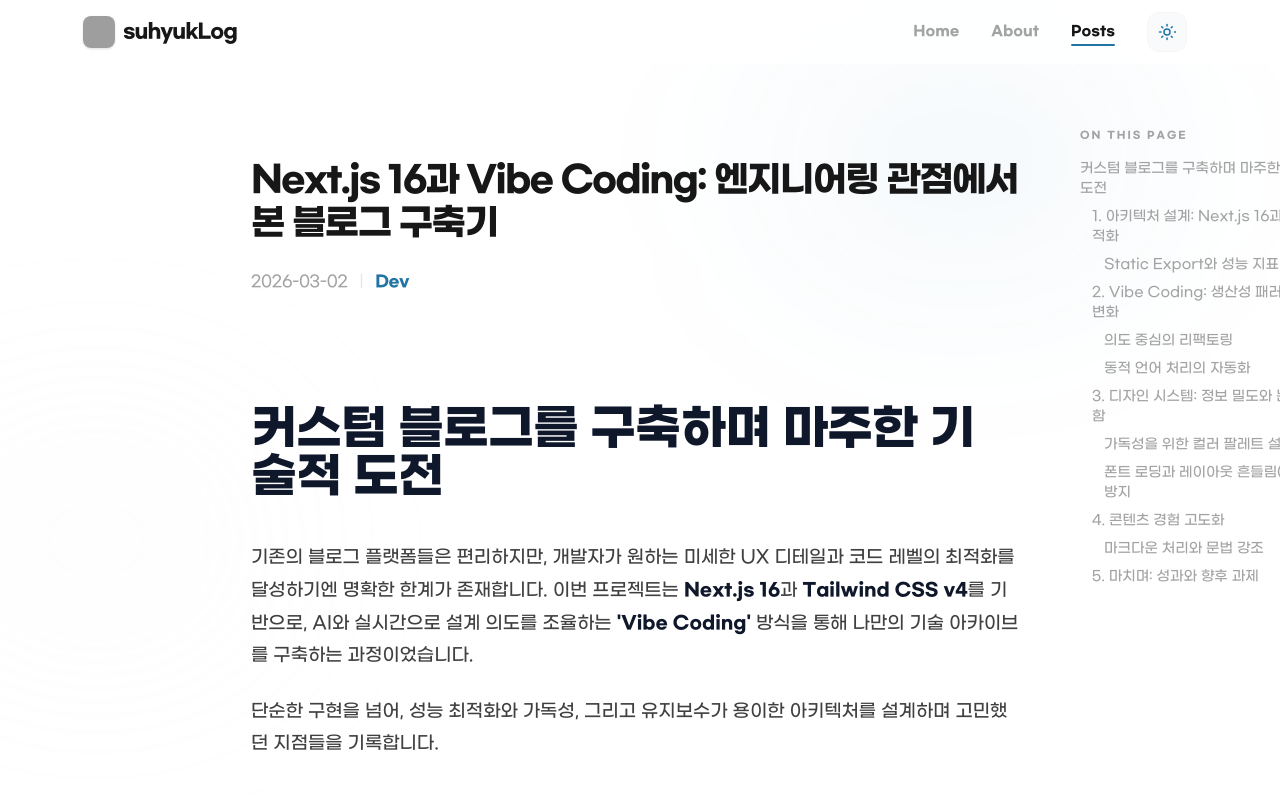
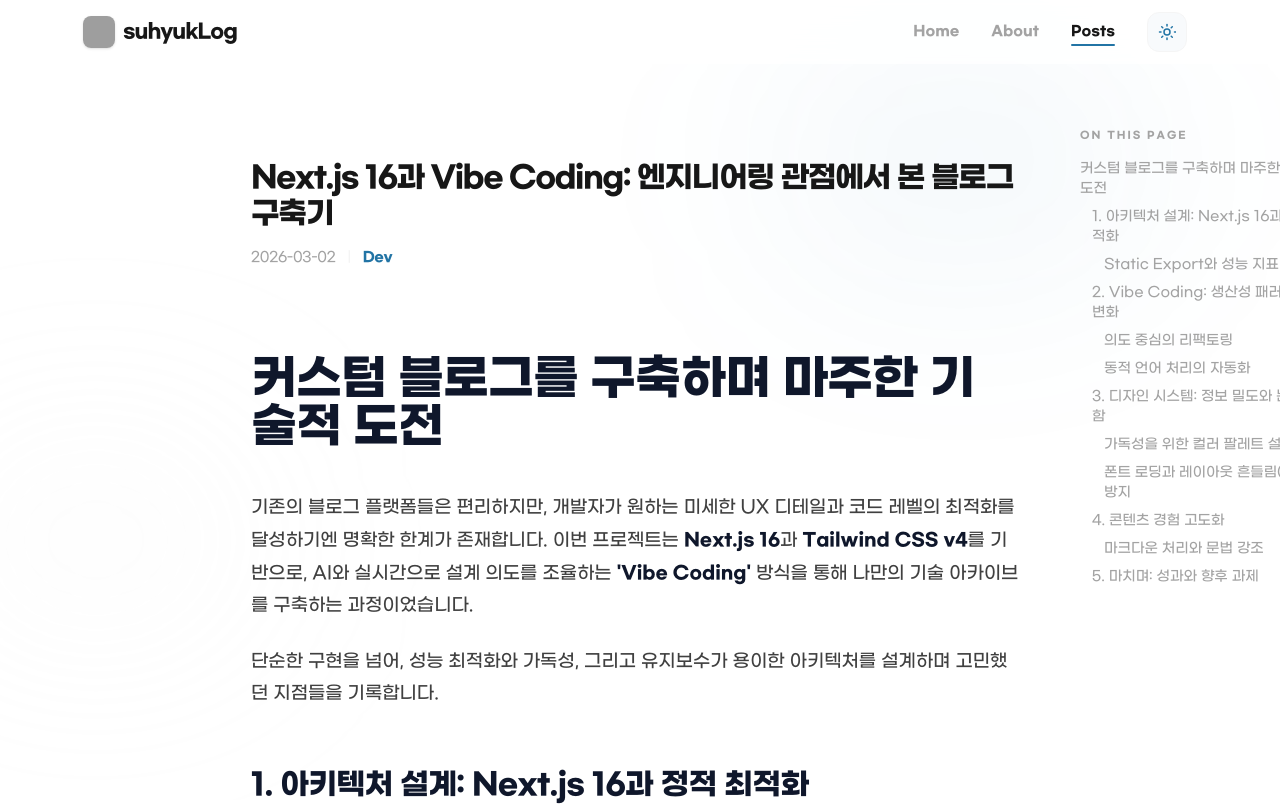
Before and after one commit to kwonsuhyuk/FE-blog, a Next.js app: page /posts/vibe-coding-blog-dev in a window 1280 px wide. Shown: the top 806 px of the page. Built offline with nearby package versions, Linux system fonts and the light colour scheme; grey boxes are pictures that could not be loaded; a web font is replaced by a local one.

Commit message:
UI: conditionally render post navigation to prevent empty spacing and borders

```diff
--- a/src/app/posts/[slug]/page.tsx
+++ b/src/app/posts/[slug]/page.tsx
@@ -49,13 +49,13 @@ export default async function Post(props: Props) {
       <div className="max-w-6xl mx-auto relative px-6">
         <CodeBlockManager />
         <article className="max-w-3xl mx-auto py-24 text-text-main">
-          <header className="mb-16 pb-12">
-            <h1 className="text-2xl md:text-4xl font-black tracking-tighter text-text-main mb-6 leading-[1.2]">
+          <header className="mb-12 pb-10">
+            <h1 className="text-xl md:text-3xl font-black tracking-tighter text-text-main mb-4 leading-[1.2]">
               {postData.title}
             </h1>
-            <div className="flex items-center gap-3 text-sm md:text-base text-text-light font-medium tracking-tight">
+            <div className="flex items-center gap-3 text-xs md:text-sm text-text-light font-medium tracking-tight">
               <time>{postData.date}</time>
-              <span className="text-border-main">|</span>
+              <span className="text-border-main opacity-50">|</span>
               <span className="text-primary font-bold">{postData.category}</span>
             </div>
           </header>
@@ -71,6 +71,7 @@ export default async function Post(props: Props) {
           />
 
           {/* Post Navigation */}
+          {(postData.prevPost || postData.nextPost) && (
             <nav className="mt-32 grid grid-cols-1 md:grid-cols-2 gap-4 pt-12 border-t border-border-subtle">
               {postData.prevPost ? (
                 <Link
@@ -102,6 +103,7 @@ export default async function Post(props: Props) {
                 </Link>
               ) : <div />}
             </nav>
+          )}
 
           {/* Comments Section */}
           <Comments />
```
Lines whose indentation alone changed are shown as unchanged.
